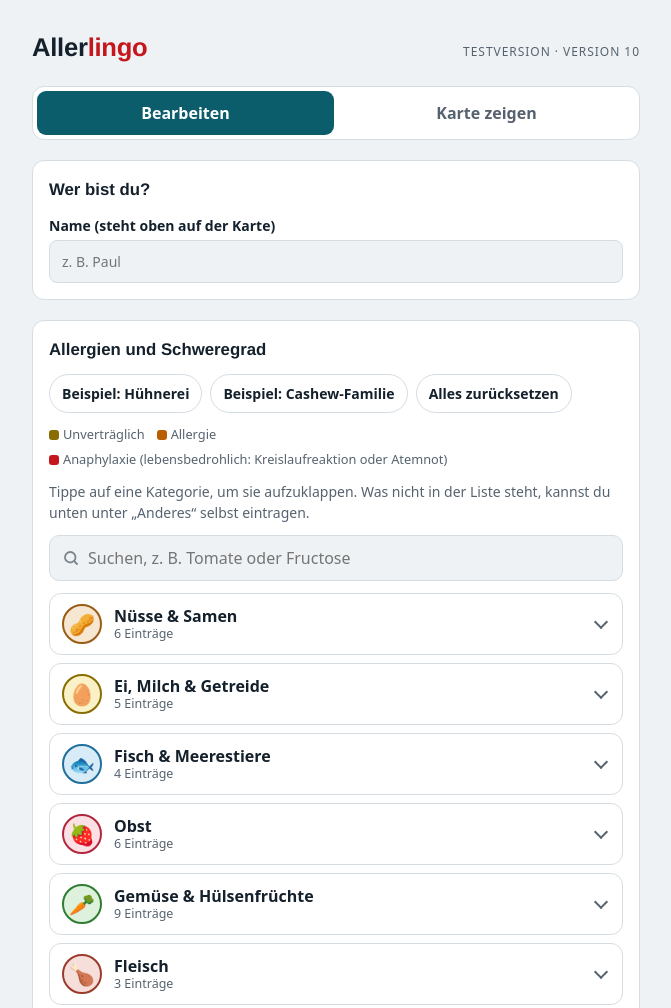
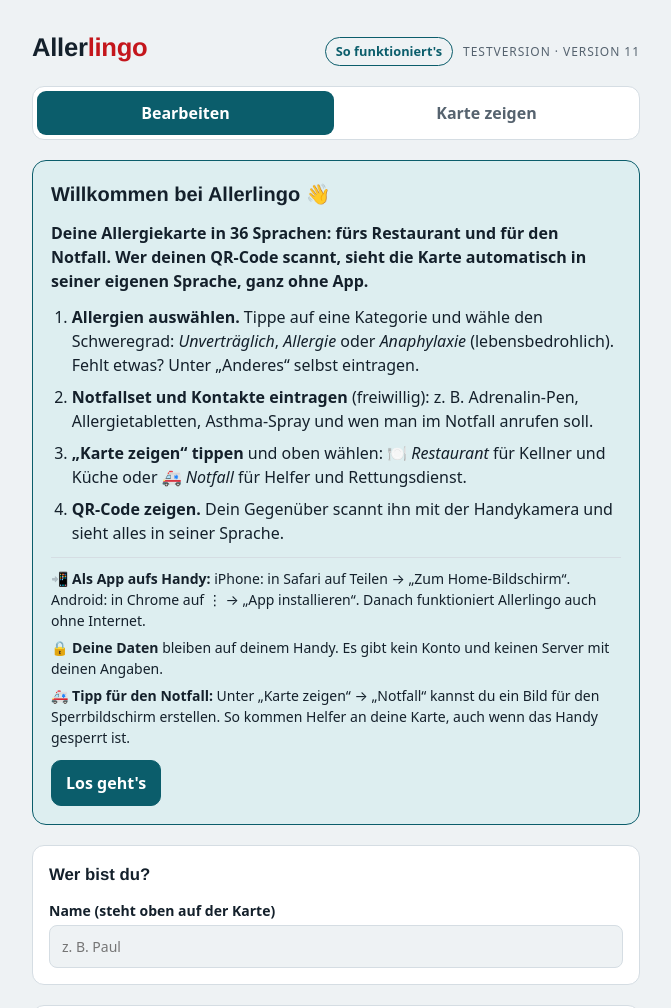
Before and after one commit to allerlingo/allerlingo.github.io, a plain HTML site: page index.html in a window 1280 px wide. Shown: the top 1008 px of the page, without its empty margins (304-975 px from the left). Drawn offline with nearby package versions, Linux system fonts and the light colour scheme.

Commit message:
Version 11: Einführung beim ersten Start und Knopf „So funktioniert's“
Co-Authored-By: Claude Opus 5.5 <noreply@anthropic.com>
Claude-Session: https://claude.ai/code/session_01CAbrCTsFT9M2ssvZWFvHEV

```diff
--- a/index.html
+++ b/index.html
@@ -181,13 +181,22 @@ input[type=search]{font:inherit;padding:10px 12px 10px 38px;border:1px solid var
   #qr{display:flex!important;break-inside:avoid}
   #qr svg{max-width:200px}
 }
+.tophelp{display:flex;align-items:baseline;gap:10px;flex-wrap:wrap}
+.helpbtn{font:inherit;font-size:.8rem;font-weight:700;border:1px solid var(--accent);color:var(--accent);background:transparent;border-radius:999px;padding:4px 10px;cursor:pointer}
+.intro{background:var(--accent-soft);border:1px solid var(--accent);border-radius:14px;padding:18px;display:flex;flex-direction:column;gap:12px}
+.intro h2{font-family:var(--f-display);font-weight:800;font-size:1.25rem;margin:0}
+.intro .lead{margin:0;font-weight:600}
+.intro .steps{margin:0;padding-left:1.3em;display:flex;flex-direction:column;gap:8px}
+.intro .tips{display:flex;flex-direction:column;gap:6px;font-size:.875rem;border-top:1px solid var(--line);padding-top:10px}
+.intro .tips p{margin:0}
+.intro .btn{align-self:flex-start}
 @media (prefers-reduced-motion:reduce){*{transition:none!important}}
 </style>
 
 <div class="wrap">
   <header class="top">
     <h1>Aller<span>lingo</span></h1>
-    <span class="tag" id="tagline">Testversion · Version 10</span>
+    <span class="tophelp"><button type="button" class="helpbtn" id="b-help">So funktioniert's</button><span class="tag" id="tagline">Testversion · Version 11</span></span>
   </header>
 
   <div class="tabs" role="tablist" id="tabs">
@@ -196,6 +205,22 @@ input[type=search]{font:inherit;padding:10px 12px 10px 38px;border:1px solid var
   </div>
 
   <section id="p-edit" class="panel">
+    <div class="intro" id="intro" hidden>
+      <h2>Willkommen bei Allerlingo 👋</h2>
+      <p class="lead">Deine Allergiekarte in 36 Sprachen: fürs Restaurant und für den Notfall. Wer deinen QR-Code scannt, sieht die Karte automatisch in seiner eigenen Sprache, ganz ohne App.</p>
+      <ol class="steps">
+        <li><strong>Allergien auswählen.</strong> Tippe auf eine Kategorie und wähle den Schweregrad: <em>Unverträglich</em>, <em>Allergie</em> oder <em>Anaphylaxie</em> (lebensbedrohlich). Fehlt etwas? Unter „Anderes“ selbst eintragen.</li>
+        <li><strong>Notfallset und Kontakte eintragen</strong> (freiwillig): z. B. Adrenalin-Pen, Allergietabletten, Asthma-Spray und wen man im Notfall anrufen soll.</li>
+        <li><strong>„Karte zeigen“ tippen</strong> und oben wählen: 🍽️ <em>Restaurant</em> für Kellner und Küche oder 🚑 <em>Notfall</em> für Helfer und Rettungsdienst.</li>
+        <li><strong>QR-Code zeigen.</strong> Dein Gegenüber scannt ihn mit der Handykamera und sieht alles in seiner Sprache.</li>
+      </ol>
+      <div class="tips">
+        <p>📲 <strong>Als App aufs Handy:</strong> iPhone: in Safari auf Teilen → „Zum Home-Bildschirm“. Android: in Chrome auf ⋮ → „App installieren“. Danach funktioniert Allerlingo auch ohne Internet.</p>
+        <p>🔒 <strong>Deine Daten</strong> bleiben auf deinem Handy. Es gibt kein Konto und keinen Server mit deinen Angaben.</p>
+        <p>🚑 <strong>Tipp für den Notfall:</strong> Unter „Karte zeigen“ → „Notfall“ kannst du ein Bild für den Sperrbildschirm erstellen. So kommen Helfer an deine Karte, auch wenn das Handy gesperrt ist.</p>
+      </div>
+      <button type="button" class="btn" id="b-intro-ok">Los geht's</button>
+    </div>
     <div class="box">
       <h2>Wer bist du?</h2>
       <label class="field">Name (steht oben auf der Karte)
@@ -887,9 +912,16 @@ if(!L.includes(S.lang))S.lang="en";
   }catch(e){VIEW=false;}
 })();
 bindInputs();openSelected();renderList();
+/* Einführung: beim ersten Start zeigen, danach über „So funktioniert's“ */
+const INTRO="allerlingo-intro-gesehen";
+function showIntro(on){$("intro").hidden=!on;if(on){tab(false);$("intro").scrollIntoView({block:"start"});}}
+let seen=false;try{seen=localStorage.getItem(INTRO)==="1";}catch(e){}
+if(!VIEW&&!seen)$("intro").hidden=false;
+$("b-intro-ok").onclick=()=>{$("intro").hidden=true;try{localStorage.setItem(INTRO,"1");}catch(e){}window.scrollTo(0,0);};
+$("b-help").onclick=()=>showIntro($("intro").hidden);
 if("serviceWorker" in navigator&&location.protocol==="https:"){window.addEventListener("load",()=>{navigator.serviceWorker.register("sw.js").catch(()=>{});});}
 if(VIEW){
-  ["tabs","b-qr","b-link","cmp-row","modes","b-print","b-lock"].forEach(id=>$(id).hidden=true);
+  ["tabs","b-qr","b-link","cmp-row","modes","b-print","b-lock","b-help"].forEach(id=>$(id).hidden=true);
   $("b-full").textContent="⛶";$("b-full").setAttribute("aria-label","Fullscreen");
   $("own-a").textContent="Allerlingo – create your own allergy card";
   $("foot").textContent="Allerlingo does not replace talking to the staff. Translations without guarantee. The card data is stored only in this link, not on a server. Entries marked \"Original\" are machine-translated via MyMemory.";
--- a/sw.js
+++ b/sw.js
@@ -1,6 +1,6 @@
 /* Allerlingo Offline-Speicher: Die App wird beim ersten Besuch auf dem Handy gespeichert
    und funktioniert danach auch ohne Internet. Bei Internet holt sie sich im Hintergrund Updates. */
-const CACHE = "allerlingo-v12";
+const CACHE = "allerlingo-v13";
 const FILES = [
   "./",
   "./index.html",
```
